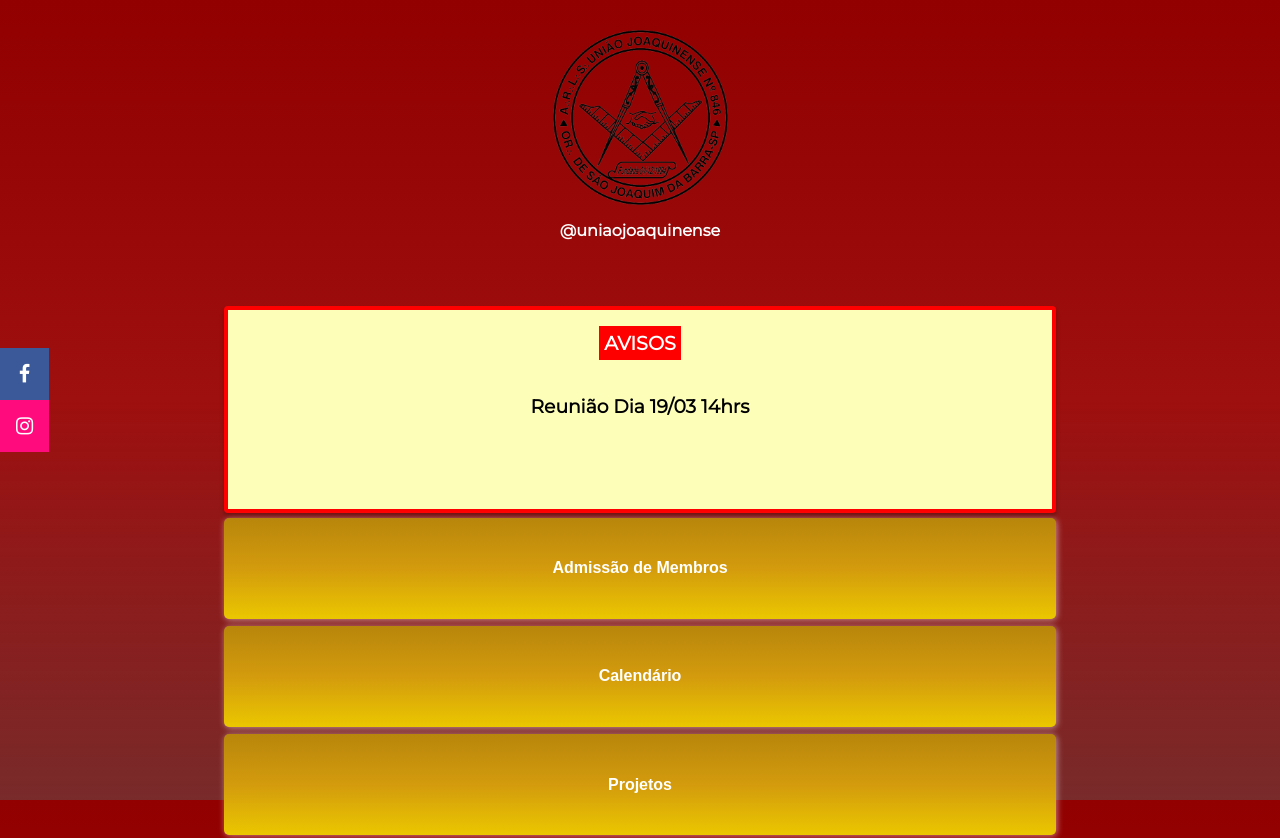
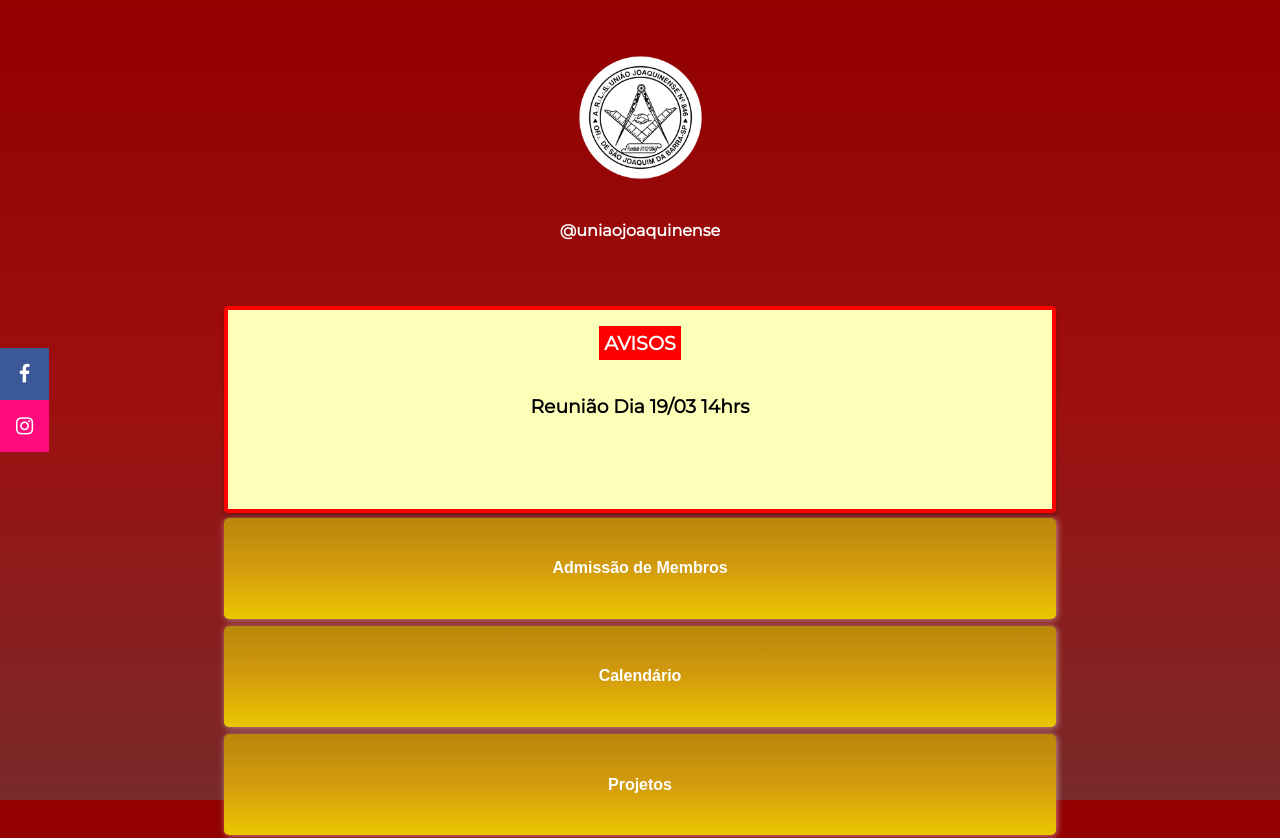
Before and after one commit to uniaojoaquinense846/uniaojoaquinense846.github.io, a plain HTML site: page index.html in a window 1280 px wide. Shown: the top 838 px of the page. Drawn offline with Linux system fonts and the light colour scheme.

Commit message:
Update index.html

```diff
--- a/index.html
+++ b/index.html
@@ -17,7 +17,7 @@
 <center>
 
 <div id="logo">
-<img draggable="false" src="imgs/Logo_União_Joaquinense-removebg-preview.png">
+<img draggable="false" src="imgs/Design sem nome (8).png">
 <br />
 <p>
 <b>@uniaojoaquinense<b>
```
